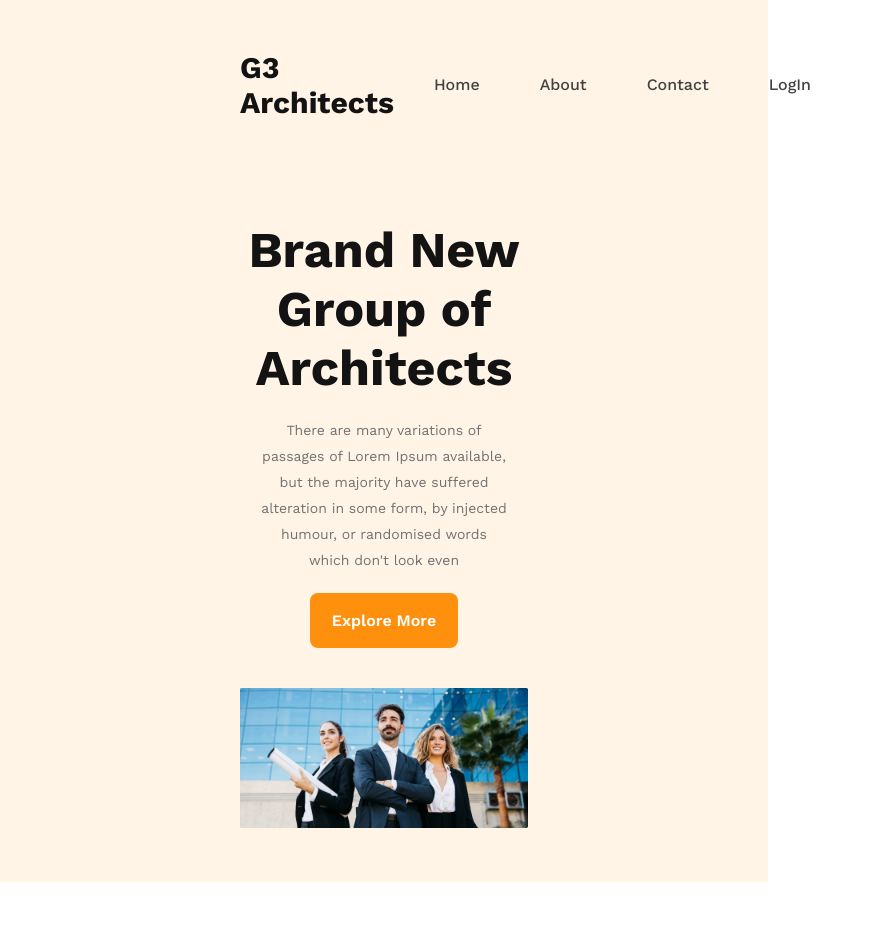
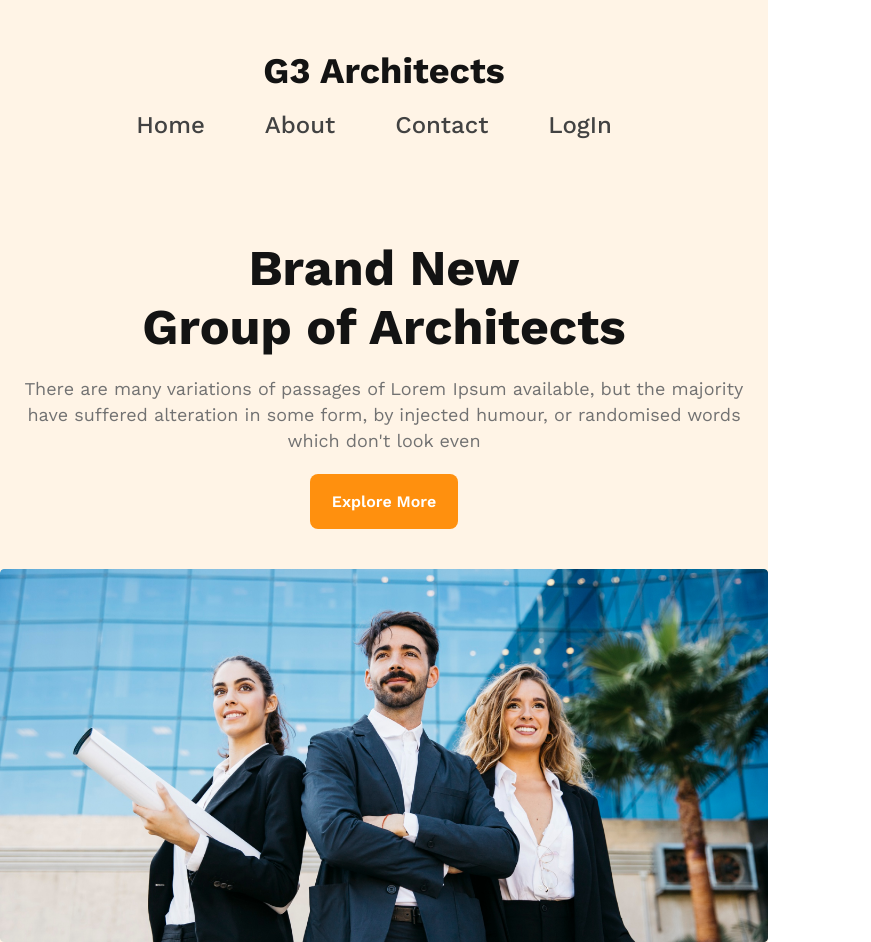
Before and after one commit to naeimhasan2/G3-Architects-Website, a plain HTML site: page index.html in a window 768 px wide. Shown: the top 942 px of the page, 871 px wide, since content can reach past the window. Before the commit the page ends 882 px from the top, so only its background shows below. Drawn offline with nearby package versions, Linux system fonts and the light colour scheme.

Commit message:
responsive mobile+ipad

```diff
--- a/index.css
+++ b/index.css
@@ -90,3 +90,43 @@ padding: 18px 22px;
 cursor: pointer;
 margin-bottom: 40px;
 }
+
+/* Responsive Styles */
+
+/* mobile device */
+
+@media screen and (max-width:576px) {
+    header{
+        padding: 30px 0;
+    }
+    nav{
+       flex-direction: column;
+
+    }
+    ul li {
+        margin-top: 20px;
+    }
+}
+
+/* ipad/tablet device */
+@media screen and (min-width:576px) and (max-width:992px) {
+    header{
+        padding: 50px 0;
+    }
+    nav{
+       flex-direction: column;
+
+    }
+    ul li {
+        margin-top: 20px;
+    }
+    .banner-description{
+        font-size: 18px;
+    }
+    ul li a{
+        font-size: 24px;
+    }
+    h3{
+        font-size: 36px;
+    }
+}
```
